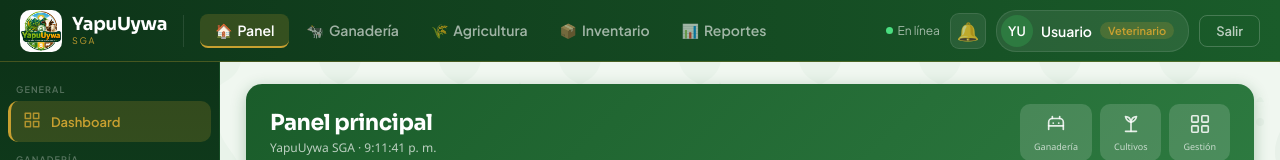
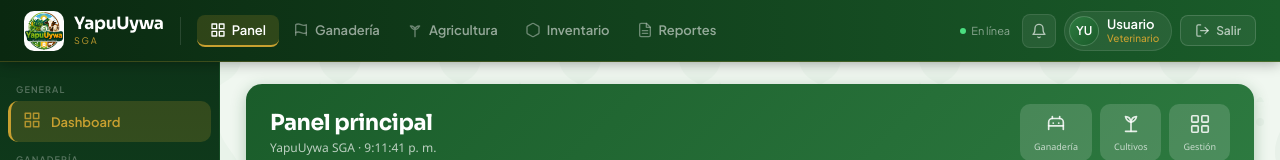
Before and after one commit to yulisa-calcina/yapuuywa-frontend, a React (Vite) app: page /dashboard in a window 1280 px wide. Shown: the top 160 px of the page. Built offline with nearby package versions, Linux system fonts and the light colour scheme; no server answers; sample sign-in values are in the browser's storage.

Commit message:
topnav profesional SVG icons

```diff
--- a/src/components/layout/Topnav.jsx
+++ b/src/components/layout/Topnav.jsx
@@ -1,12 +1,22 @@
 import { Link, useNavigate } from 'react-router-dom'
 import { useAuth } from '../../context/AuthContext'
 
+const IC = {
+  panel:      <svg width="16" height="16" viewBox="0 0 24 24" fill="none" stroke="currentColor" strokeWidth="2" strokeLinecap="round" strokeLinejoin="round"><rect x="3" y="3" width="7" height="7"/><rect x="14" y="3" width="7" height="7"/><rect x="3" y="14" width="7" height="7"/><rect x="14" y="14" width="7" height="7"/></svg>,
+  ganaderia:  <svg width="16" height="16" viewBox="0 0 24 24" fill="none" stroke="currentColor" strokeWidth="2" strokeLinecap="round" strokeLinejoin="round"><path d="M4 16s1-1 4-1 5 2 8 2 4-1 4-1V4s-1 1-4 1-5-2-8-2-4 1-4 1z"/><line x1="4" y1="20" x2="4" y2="16"/><line x1="20" y1="20" x2="20" y2="16"/></svg>,
+  agricultura:<svg width="16" height="16" viewBox="0 0 24 24" fill="none" stroke="currentColor" strokeWidth="2" strokeLinecap="round" strokeLinejoin="round"><path d="M12 22V12M12 12C12 12 7 10 5 6c4 0 7 2 7 6zM12 12C12 12 17 10 19 6c-4 0-7 2-7 6z"/></svg>,
+  inventario: <svg width="16" height="16" viewBox="0 0 24 24" fill="none" stroke="currentColor" strokeWidth="2" strokeLinecap="round" strokeLinejoin="round"><path d="M21 16V8a2 2 0 0 0-1-1.73l-7-4a2 2 0 0 0-2 0l-7 4A2 2 0 0 0 3 8v8a2 2 0 0 0 1 1.73l7 4a2 2 0 0 0 2 0l7-4A2 2 0 0 0 21 16z"/></svg>,
+  reportes:   <svg width="16" height="16" viewBox="0 0 24 24" fill="none" stroke="currentColor" strokeWidth="2" strokeLinecap="round" strokeLinejoin="round"><path d="M14 2H6a2 2 0 0 0-2 2v16a2 2 0 0 0 2 2h12a2 2 0 0 0 2-2V8z"/><polyline points="14 2 14 8 20 8"/><line x1="16" y1="13" x2="8" y2="13"/><line x1="16" y1="17" x2="8" y2="17"/></svg>,
+  bell:       <svg width="16" height="16" viewBox="0 0 24 24" fill="none" stroke="currentColor" strokeWidth="2" strokeLinecap="round" strokeLinejoin="round"><path d="M18 8A6 6 0 0 0 6 8c0 7-3 9-3 9h18s-3-2-3-9"/><path d="M13.73 21a2 2 0 0 1-3.46 0"/></svg>,
+  logout:     <svg width="15" height="15" viewBox="0 0 24 24" fill="none" stroke="currentColor" strokeWidth="2" strokeLinecap="round" strokeLinejoin="round"><path d="M9 21H5a2 2 0 0 1-2-2V5a2 2 0 0 1 2-2h4"/><polyline points="16 17 21 12 16 7"/><line x1="21" y1="12" x2="9" y2="12"/></svg>,
+}
+
 const NAV_LINKS = [
-  { label:'Panel',       path:'/dashboard', icon:'🏠' },
-  { label:'Ganadería',   path:'/ganado',    icon:'🐄' },
-  { label:'Agricultura', path:'/cultivos',  icon:'🌾' },
-  { label:'Inventario',  path:'/insumos',   icon:'📦' },
-  { label:'Reportes',    path:'/reportes',  icon:'📊' },
+  { label:'Panel',       path:'/dashboard', icon: IC.panel      },
+  { label:'Ganadería',   path:'/ganado',    icon: IC.ganaderia  },
+  { label:'Agricultura', path:'/cultivos',  icon: IC.agricultura},
+  { label:'Inventario',  path:'/insumos',   icon: IC.inventario },
+  { label:'Reportes',    path:'/reportes',  icon: IC.reportes   },
 ]
 
 function initials(nombre='') {
@@ -25,126 +35,132 @@ export default function Topnav({ activePath, alertCount=0 }) {
 
   return (
     <nav style={{
-      background: 'linear-gradient(90deg, #0d3318, #1a5c2a)',
+      background: 'linear-gradient(90deg, #0a2810, #1a5c2a)',
       height: 62,
       display: 'flex',
       alignItems: 'center',
-      padding: '0 20px',
+      padding: '0 24px',
       gap: 16,
       flexShrink: 0,
       position: 'sticky',
       top: 0,
       zIndex: 100,
-      borderBottom: '1px solid rgba(200,160,48,0.3)',
+      borderBottom: '1px solid rgba(200,160,48,0.25)',
+      boxShadow: '0 2px 12px rgba(0,0,0,0.3)',
     }}>
 
-      {/* LOGO + NOMBRE */}
+      {/* LOGO */}
       <Link to="/dashboard" style={{ display:'flex', alignItems:'center', gap:10, textDecoration:'none', flexShrink:0 }}>
-        <img src="/logo.png" alt="YapuUywa" style={{ width:42, height:42, borderRadius:10, objectFit:'contain' }}/>
+        <img src="/logo.png" alt="YapuUywa" style={{ width:40, height:40, borderRadius:10, objectFit:'contain' }}/>
         <div>
-          <div style={{ fontFamily:"'Sora',sans-serif", fontSize:18, fontWeight:800, color:'#fff', lineHeight:1.1, letterSpacing:'-0.3px' }}>
+          <div style={{ fontFamily:"'Sora',sans-serif", fontSize:17, fontWeight:800, color:'#fff', lineHeight:1.1, letterSpacing:'-0.3px' }}>
             YapuUywa
           </div>
-          <div style={{ fontSize:9, color:'#c8a030', letterSpacing:'0.18em', textTransform:'uppercase', marginTop:1 }}>
+          <div style={{ fontSize:9, color:'#c8a030', letterSpacing:'0.2em', textTransform:'uppercase', marginTop:1 }}>
             SGA
           </div>
         </div>
       </Link>
 
       {/* SEPARADOR */}
-      <div style={{ width:1, height:32, background:'rgba(255,255,255,0.1)', flexShrink:0 }}/>
+      <div style={{ width:1, height:28, background:'rgba(255,255,255,0.12)', flexShrink:0 }}/>
 
       {/* LINKS */}
-      <div style={{ display:'flex', gap:2 }}>
-        {NAV_LINKS.map(l => (
+      <div style={{ display:'flex', gap:1 }}>
+        {NAV_LINKS.map(l => {
+          const isActive = activePath?.startsWith(l.path)
+          return (
             <Link key={l.path} to={l.path} style={{
-            padding: '7px 15px',
+              display: 'flex',
+              alignItems: 'center',
+              gap: 6,
+              padding: '7px 13px',
               borderRadius: 8,
-            fontSize: 14,
+              fontSize: 13,
               fontWeight: 600,
-            color: activePath?.startsWith(l.path) ? '#fff' : 'rgba(255,255,255,0.6)',
+              color: isActive ? '#fff' : 'rgba(255,255,255,0.55)',
               textDecoration: 'none',
-            background: activePath?.startsWith(l.path) ? 'rgba(200,160,48,0.2)' : 'transparent',
-            borderBottom: activePath?.startsWith(l.path) ? '2px solid #c8a030' : '2px solid transparent',
+              background: isActive ? 'rgba(200,160,48,0.18)' : 'transparent',
+              borderBottom: isActive ? '2px solid #c8a030' : '2px solid transparent',
               transition: 'all .15s',
             }}>
-            <span style={{marginRight:5}}>{l.icon}</span>{l.label}
+              <span style={{ display:'flex', alignItems:'center', opacity: isActive ? 1 : 0.7 }}>{l.icon}</span>
+              {l.label}
             </Link>
-        ))}
+          )
+        })}
       </div>
 
       <div style={{ flex:1 }}/>
 
       {/* DERECHA */}
-      <div style={{ display:'flex', alignItems:'center', gap:10 }}>
+      <div style={{ display:'flex', alignItems:'center', gap:8 }}>
 
         {/* EN LÍNEA */}
-        <div style={{ display:'flex', alignItems:'center', gap:5, fontSize:12, color:'rgba(255,255,255,0.6)' }}>
-          <div style={{ width:7, height:7, borderRadius:'50%', background:'#4ade80' }}/>
+        <div style={{ display:'flex', alignItems:'center', gap:5, fontSize:11, color:'rgba(255,255,255,0.5)', marginRight:4 }}>
+          <div style={{ width:6, height:6, borderRadius:'50%', background:'#4ade80' }}/>
           En línea
         </div>
 
         {/* CAMPANA */}
         <Link to="/alertas" style={{
           position: 'relative',
-          width: 36, height: 36,
-          borderRadius: 9,
-          background: 'rgba(255,255,255,0.08)',
-          color: 'rgba(255,255,255,0.7)',
+          width: 34, height: 34,
+          borderRadius: 8,
+          background: 'rgba(255,255,255,0.07)',
+          color: 'rgba(255,255,255,0.65)',
           display: 'flex', alignItems: 'center', justifyContent: 'center',
-          fontSize: 18,
           textDecoration: 'none',
           border: '1px solid rgba(255,255,255,0.1)',
+          transition: 'all .15s',
         }}>
-          🔔
+          {IC.bell}
           {alertCount > 0 && (
             <span style={{
-              position: 'absolute', top:3, right:3,
-              minWidth:16, height:16, borderRadius:8,
-              background:'#dc3545', border:'2px solid #1a5c2a',
-              fontSize:9, fontWeight:700, color:'#fff',
-              display:'flex', alignItems:'center', justifyContent:'center',
-              padding:'0 3px',
-            }}>
-              {alertCount}
-            </span>
+              position: 'absolute', top:4, right:4,
+              width:8, height:8, borderRadius:'50%',
+              background:'#dc3545', border:'1.5px solid #1a5c2a',
+            }}/>
           )}
         </Link>
 
         {/* CHIP USUARIO */}
         <div style={{
           display: 'flex', alignItems: 'center', gap:8,
-          background: 'rgba(255,255,255,0.08)',
-          borderRadius: 20,
-          padding: '4px 14px 4px 4px',
+          background: 'rgba(255,255,255,0.07)',
+          borderRadius: 24,
+          padding: '4px 12px 4px 4px',
           border: '1px solid rgba(255,255,255,0.1)',
         }}>
           <div style={{
-            width:32, height:32, borderRadius:'50%',
-            background: '#2d7a40',
+            width:30, height:30, borderRadius:'50%',
+            background: 'linear-gradient(135deg, #2d7a40, #1a5c2a)',
             display:'flex', alignItems:'center', justifyContent:'center',
-            fontSize:13, fontWeight:700, color:'#fff', flexShrink:0,
+            fontSize:12, fontWeight:700, color:'#fff', flexShrink:0,
+            border: '1.5px solid rgba(255,255,255,0.2)',
           }}>
             {initials(user?.nombre)}
           </div>
-          <span style={{ fontSize:14, fontWeight:600, color:'#fff' }}>{user?.nombre || 'Usuario'}</span>
-          <span style={{ fontSize:11, padding:'2px 8px', borderRadius:20, fontWeight:600, background:'rgba(200,160,48,0.2)', color:'#c8a030' }}>
-            {rolLabel(user?.rol)}
-          </span>
+          <div>
+            <div style={{ fontSize:13, fontWeight:600, color:'#fff', lineHeight:1.2 }}>{user?.nombre || 'Usuario'}</div>
+            <div style={{ fontSize:10, color:'#c8a030', fontWeight:500 }}>{rolLabel(user?.rol)}</div>
+          </div>
         </div>
 
         {/* SALIR */}
         <button onClick={handleLogout} style={{
-          background: 'none',
-          border: '1px solid rgba(255,255,255,0.2)',
-          color: 'rgba(255,255,255,0.7)',
-          padding: '7px 16px',
+          display: 'flex', alignItems: 'center', gap:6,
+          background: 'rgba(255,255,255,0.06)',
+          border: '1px solid rgba(255,255,255,0.15)',
+          color: 'rgba(255,255,255,0.65)',
+          padding: '7px 14px',
           borderRadius: 8,
-          fontSize: 13,
+          fontSize: 12,
           fontWeight: 600,
           cursor: 'pointer',
+          transition: 'all .15s',
         }}>
-          Salir
+          {IC.logout} Salir
         </button>
       </div>
     </nav>
```
Lines whose indentation alone changed are shown as unchanged.
